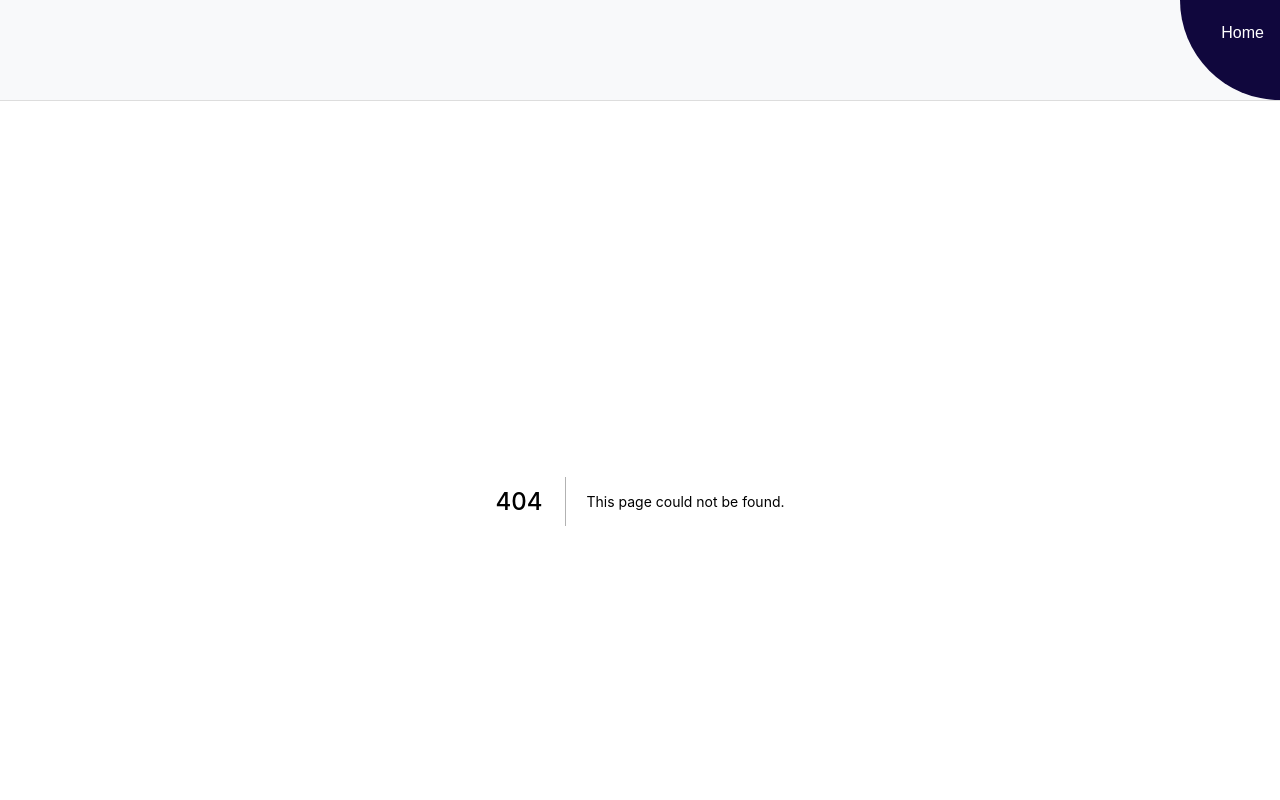
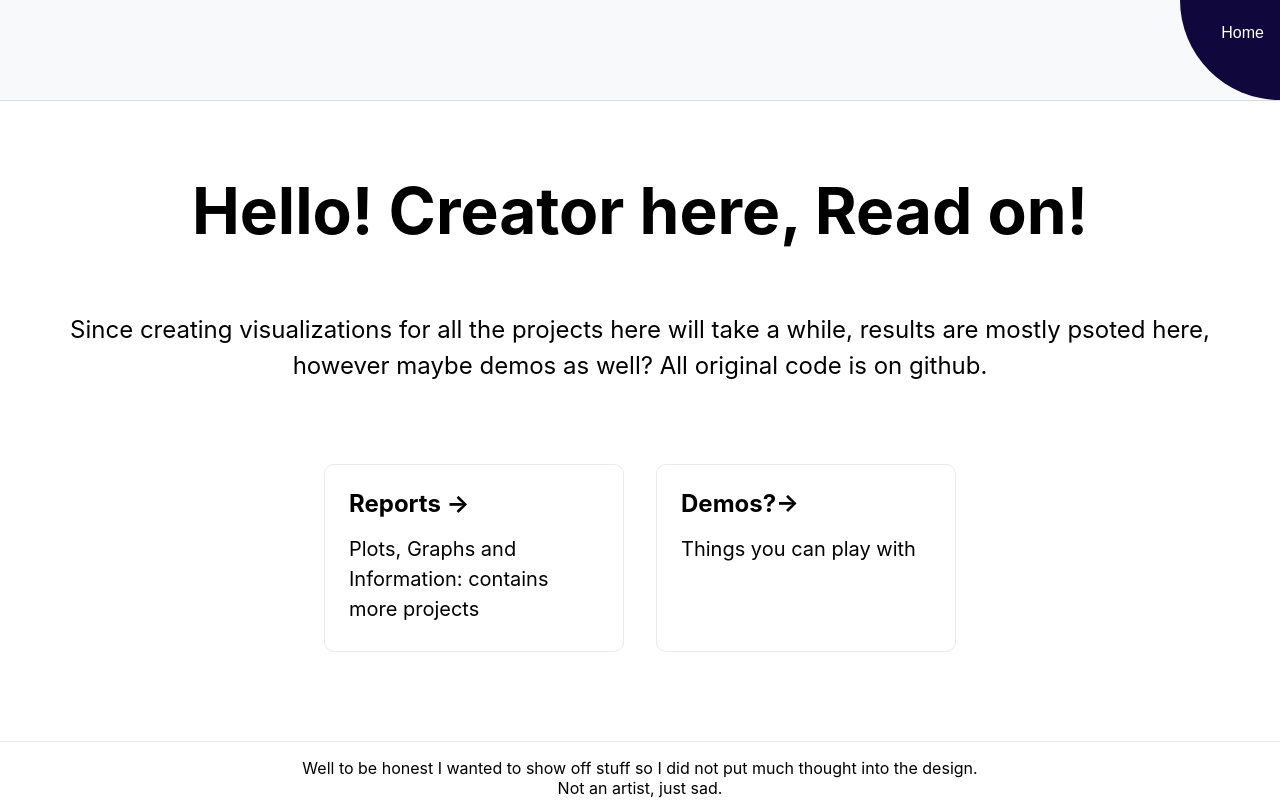
Before and after one commit to AnushaChatto/i_panicked_and_made_this, a Next.js app: page /machine_learning in a window 1280 px wide. Before the commit this address had no page. Shown: the top 800 px of the page. Built offline with nearby package versions, Linux system fonts and the light colour scheme.

Commit message:
ML: Page added

```diff
--- /dev/null
+++ b/pages/machine_learning.tsx
@@ -0,0 +1,43 @@
+import type { NextPage } from "next";
+import Head from "next/head";
+import Image from "next/image";
+import styles from "../styles/Home.module.scss";
+import Link from 'next/link'
+const Machine_Learning: NextPage = () => {
+    return (
+        <div className={styles.container}>
+          <Head>
+            <title>Why?</title>
+            <meta name="description" content="I panicked and Made this" />
+            <link rel="icon" href="/favicon.ico" />
+          </Head>
+
+          <main className={styles.main}>
+            <h1 className={styles.title}>Hello! Creator here, Read on!</h1>
+
+            <p className={styles.description}>
+              Since creating visualizations for all the projects here will take a while, results are mostly psoted here, however maybe demos as well? All original code is on github.
+            </p>
+            <div className={styles.grid}>
+              <Link href="#" >
+              <div className={styles.card}>
+                <h2>Reports &rarr;</h2>
+                <p>Plots, Graphs and Information: contains more projects</p>
+                </div>
+              </Link>
+
+              <Link href="#" >
+              <div className={styles.card}>
+                <h2>Demos?&rarr;</h2>
+                <p>Things you can play with</p>
+                </div>
+              </Link>
+
+
+            </div>
+         </main>
+        </div>
+      );
+}
+
+export default Machine_Learning
```
